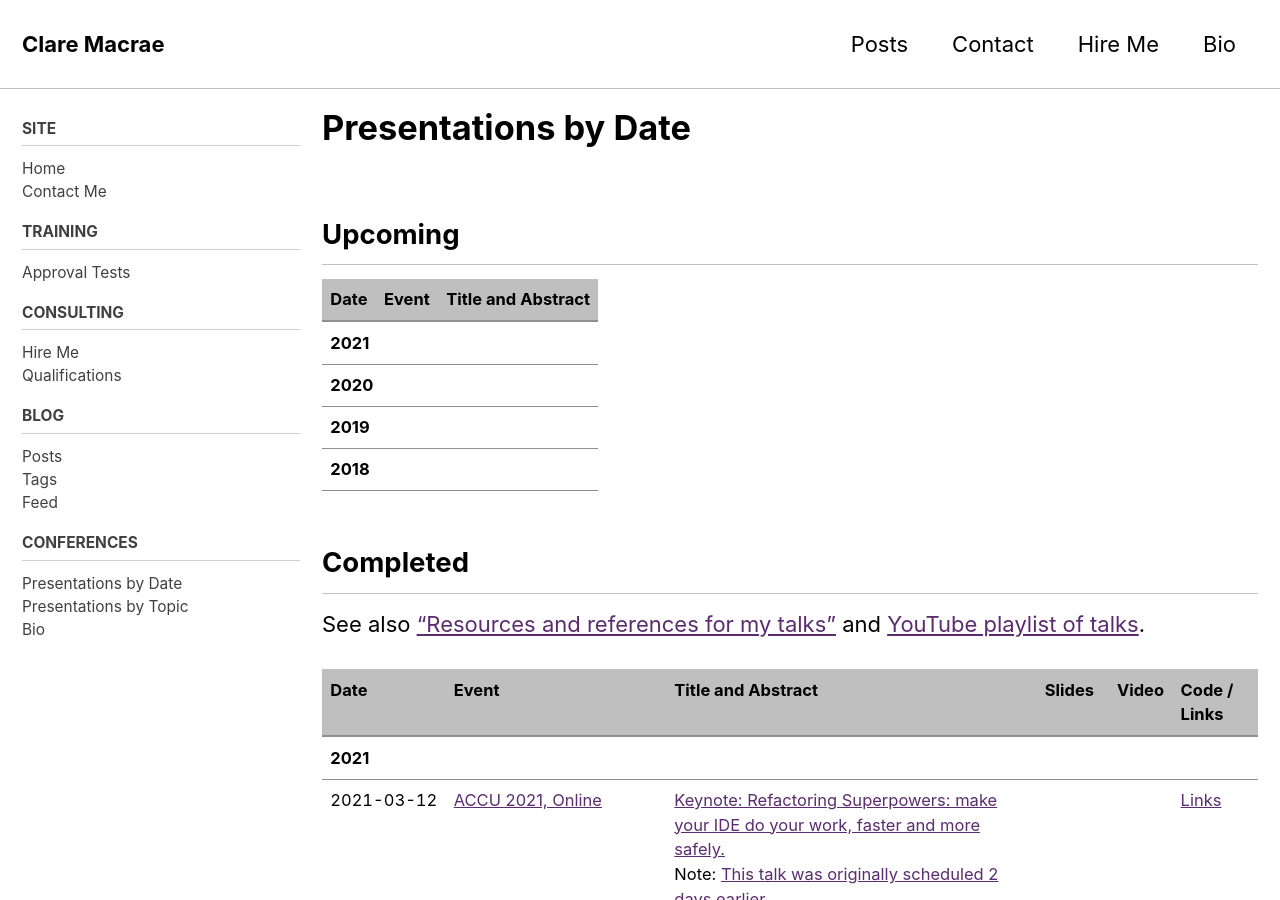
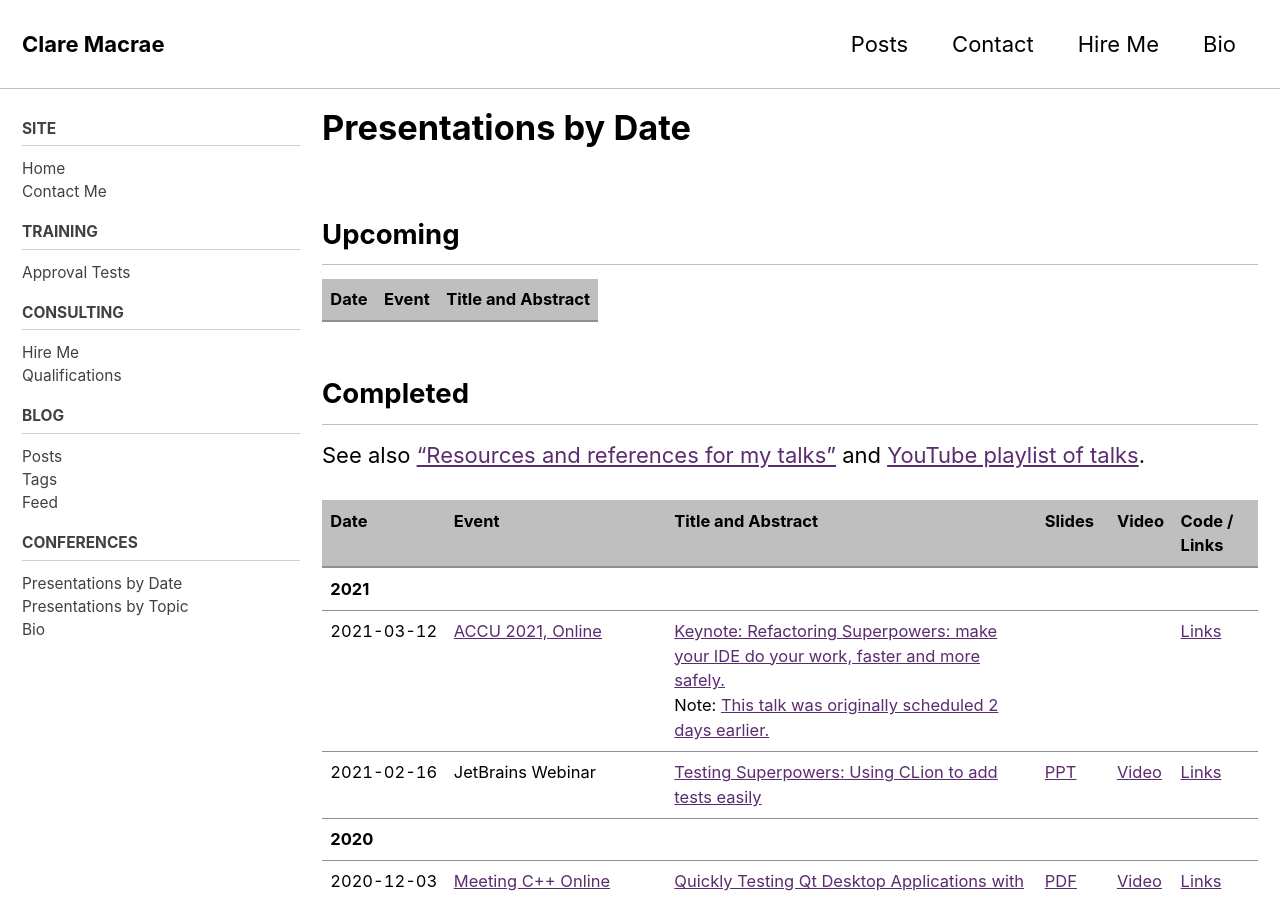
Before and after one commit to claremacrae/claremacrae.github.io, a Jekyll site: the page built from conferences/presentations.md, in a window 1280 px wide and 900 px high. Built offline with Jekyll 4.4.1, drawn with Linux system fonts in a browser that asks for light colours; cached includes are drawn as plain includes; nearby versions of some CDN libraries.

Commit message:
Don't divide up upcoming talks by year, as there will be so few of them

```diff
--- a/_layouts/presentations_table.html
+++ b/_layouts/presentations_table.html
@@ -11,11 +11,6 @@ layout: single
     {% assign last_year = "undefined" %}
     {% for event in site.data.presentations %}
     {% assign year = event.date | split:"-" | first %}
-    {% if year != last_year %}
-    <tr>
-      <td colspan="6"><strong>{{ year }}</strong></td>
-    </tr>
-    {% endif %}
     {% assign last_year = year %}
 <!--    {% include /presentations/upcoming-presentation-talk-row.html %}-->
     {% endfor %}
```
